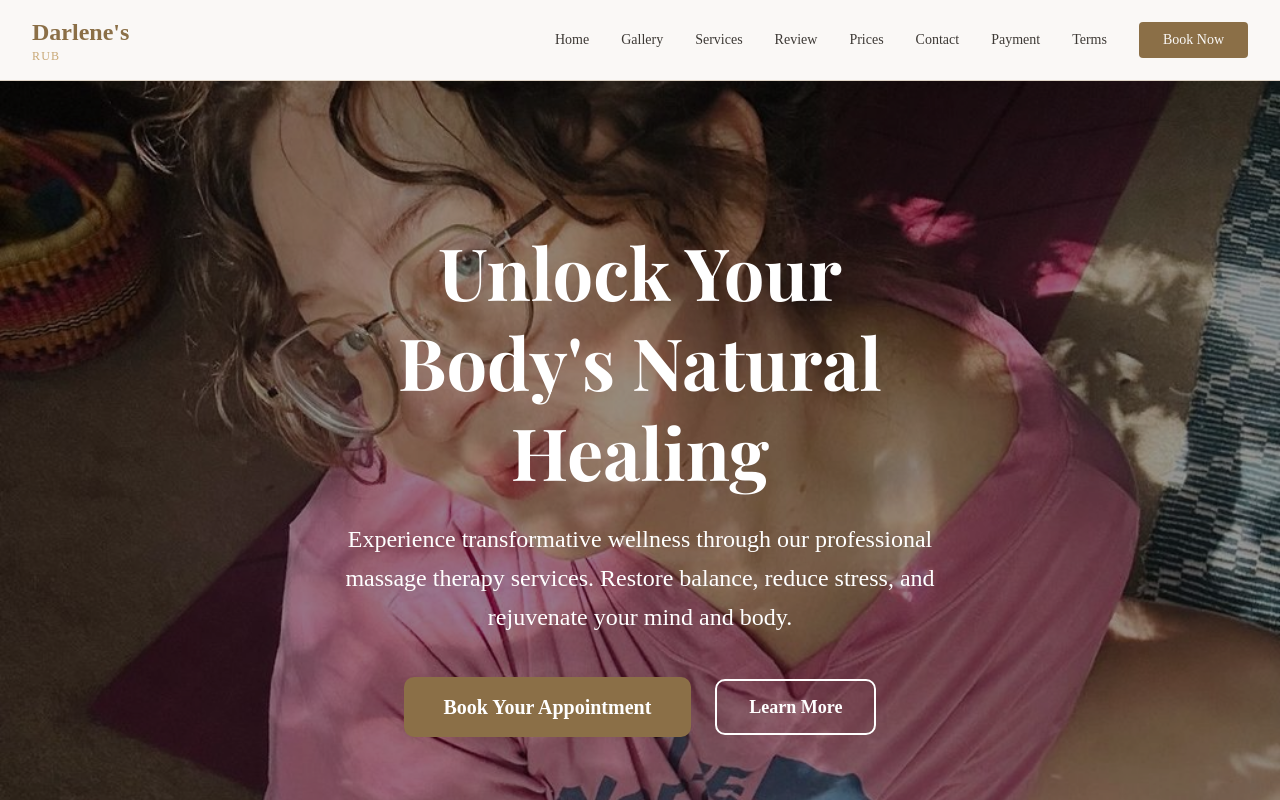
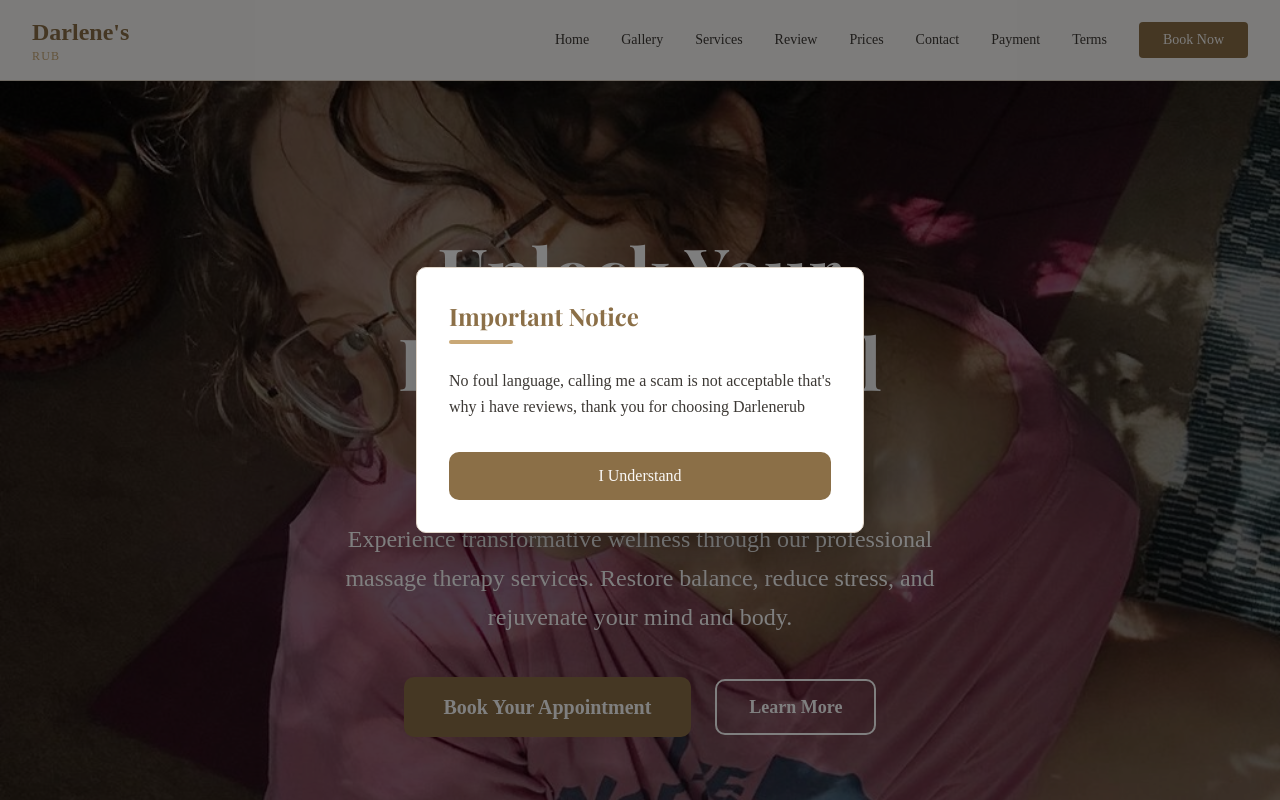
Before and after one commit to Ikechukwu001/DarleneRub, a Next.js app: page / in a window 1280 px wide. Shown: the top 800 px of the page. Built offline with nearby package versions, Linux system fonts and the light colour scheme.

Commit message:
Job is Done

```diff
--- a/app/page.js
+++ b/app/page.js
@@ -1,3 +1,4 @@
+import DisclaimerModal from '@/components/DisclaimerModal';
 import Hero from '../components/Hero';
 import KnowMe from '@/components/KnowMe';
 import ServicesSection from '@/components/ServiceSection';
@@ -6,6 +7,7 @@ import ReviewCarousel from '@/components/Reviews';
 export default function Home() {
   return (
     <div className="w-full">
+      <DisclaimerModal />
       <Hero />
       <KnowMe />
       <ServicesSection />
--- /dev/null
+++ b/components/DisclaimerModal.jsx
@@ -0,0 +1,36 @@
+'use client';
+
+import { useState } from 'react';
+
+export default function DisclaimerModal() {
+  const [isOpen, setIsOpen] = useState(true);
+
+  if (!isOpen) return null;
+
+  return (
+    <div className="fixed inset-0 bg-black/50 flex items-center justify-center z-50 p-4">
+      <div className="bg-card rounded-lg shadow-2xl max-w-md w-full p-8 border border-border">
+        {/* Header */}
+        <div className="mb-6">
+          <h2 className="text-2xl font-serif font-bold text-primary mb-2">
+            Important Notice
+          </h2>
+          <div className="h-1 w-16 bg-accent rounded-full" />
+        </div>
+
+        {/* Message */}
+        <p className="text-foreground text-base leading-relaxed mb-8">
+          No foul language, calling me a scam is not acceptable that's why i have reviews, thank you for choosing Darlenerub
+        </p>
+
+        {/* Button */}
+        <button
+          onClick={() => setIsOpen(false)}
+          className="w-full bg-primary text-primary-foreground py-3 rounded-lg font-medium hover:bg-secondary hover:text-secondary-foreground transition-colors duration-200 flex items-center justify-center gap-2"
+        >
+          I Understand
+        </button>
+      </div>
+    </div>
+  );
+}
```
